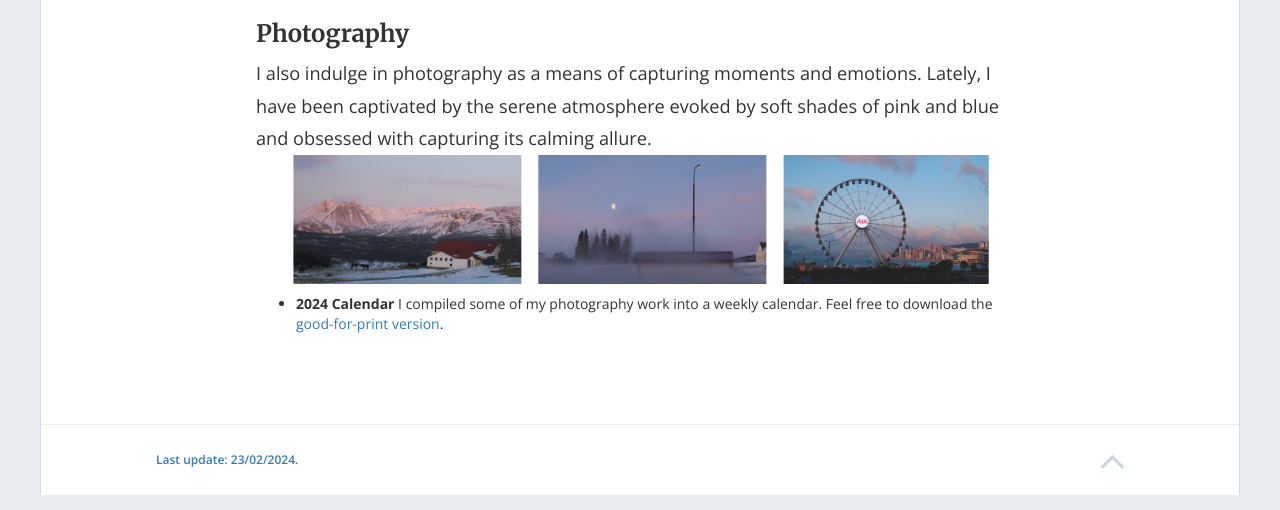
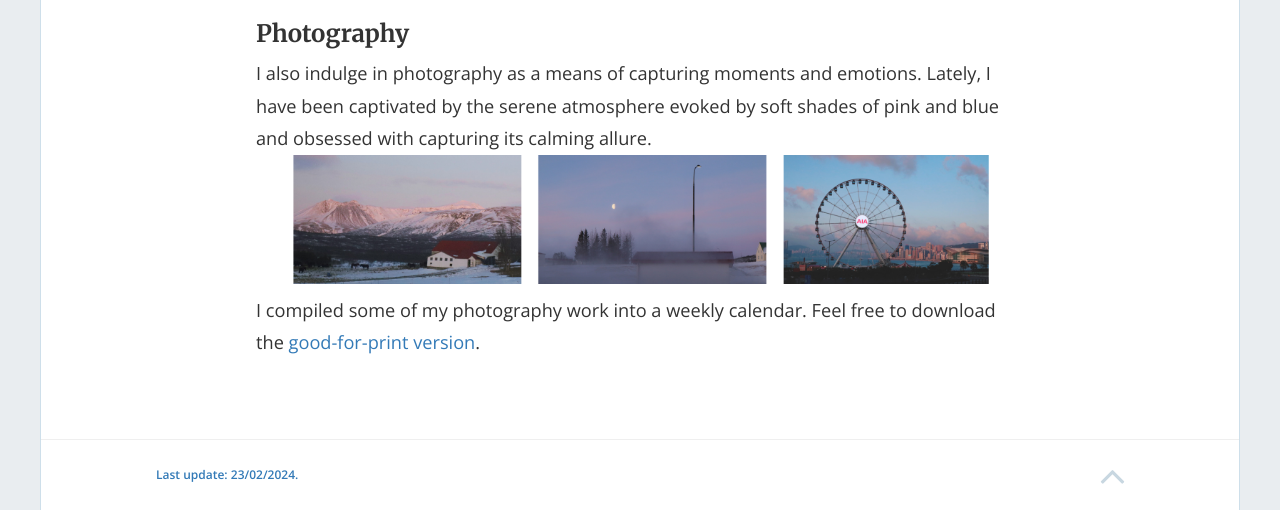
Before and after one commit to jamigibbs/phantom, a Jekyll site: the page built from misc.md, in a window 1280 px wide and 900 px high, scrolled down 1197 px, cut to the strip 390-900 px from the top of the window. Built offline with Jekyll 4.4.1, drawn with Linux system fonts in a browser that asks for light colours; nearby versions of some CDN libraries.

Commit message:
Update misc.md

```diff
--- a/misc.md
+++ b/misc.md
@@ -14,10 +14,10 @@
 - **ComeToCOM** is our final-year undergraduate project, dedicated to showcasing and promoting the Department of Media and Communication to the public. As a member of the project team, I took on the responsibility of designing all the graphic materials for our [Instagram account](https://www.instagram.com/come_to_com?igsh=MWNqZHBuYmZoNDgwNw==)
 
 - **SocioHealth+** is the project I undertook during my master's studies. The project involved collaborating with [Sarphati Cohort](https://www.sarphaticohort.nl/en/), a program focused on enhancing the health of children in Amsterdam through long-term research. Our specific task was to redesign their mobile app to address the unique challenge of collecting data from parents with low socioeconomic status (SES). As a member of the project team, I designed [a prototype of a mobile app](https://www.figma.com/proto/ab2OMRHgFlVZuy2LuCAMjv/Sarphati?type=design&node-id=70-167&t=ZHdvOAdFWkugrKv4-0&scaling=scale-down&page-id=1%3A3509&starting-point-node-id=70%3A167), ensuring it catered to the needs and circumstances of the target audience.
-<iframe style="border: 1px solid rgba(0, 0, 0, 0.1);" width="800" height="450" src="https://www.figma.com/embed?embed_host=share&url=https%3A%2F%2Fwww.figma.com%2Fproto%2Fab2OMRHgFlVZuy2LuCAMjv%2FSarphati%3Ftype%3Ddesign%26node-id%3D38-136%26t%3DDW0Lvq5ijkzKOyjr-1%26scaling%3Dscale-down%26page-id%3D1%253A3509%26starting-point-node-id%3D70%253A167%26mode%3Ddesign" allowfullscreen></iframe>
+<iframe style="border: 1px solid rgba(0, 0, 0, 0.1);" width="400" height="450" src="https://www.figma.com/embed?embed_host=share&url=https%3A%2F%2Fwww.figma.com%2Fproto%2Fab2OMRHgFlVZuy2LuCAMjv%2FSarphati%3Ftype%3Ddesign%26node-id%3D38-136%26t%3DDW0Lvq5ijkzKOyjr-1%26scaling%3Dscale-down%26page-id%3D1%253A3509%26starting-point-node-id%3D70%253A167%26mode%3Ddesign" allowfullscreen></iframe>
 
 ### Photography
 I also indulge in photography as a means of capturing moments and emotions. Lately, I have been captivated by the serene atmosphere evoked by soft shades of pink and blue and obsessed with capturing its calming allure.
 ![pink and blue vibe](/img/PinkBlue.png)
 
-- **2024 Calendar** I compiled some of my photography work into a weekly calendar. Feel free to download the [good-for-print version](https://drive.google.com/file/d/1F6sl_bpiZ71OoGUSD-MQrsHQEdFBSow1/view?usp=sharing).
+I compiled some of my photography work into a weekly calendar. Feel free to download the [good-for-print version](https://drive.google.com/file/d/1F6sl_bpiZ71OoGUSD-MQrsHQEdFBSow1/view?usp=sharing).
```
